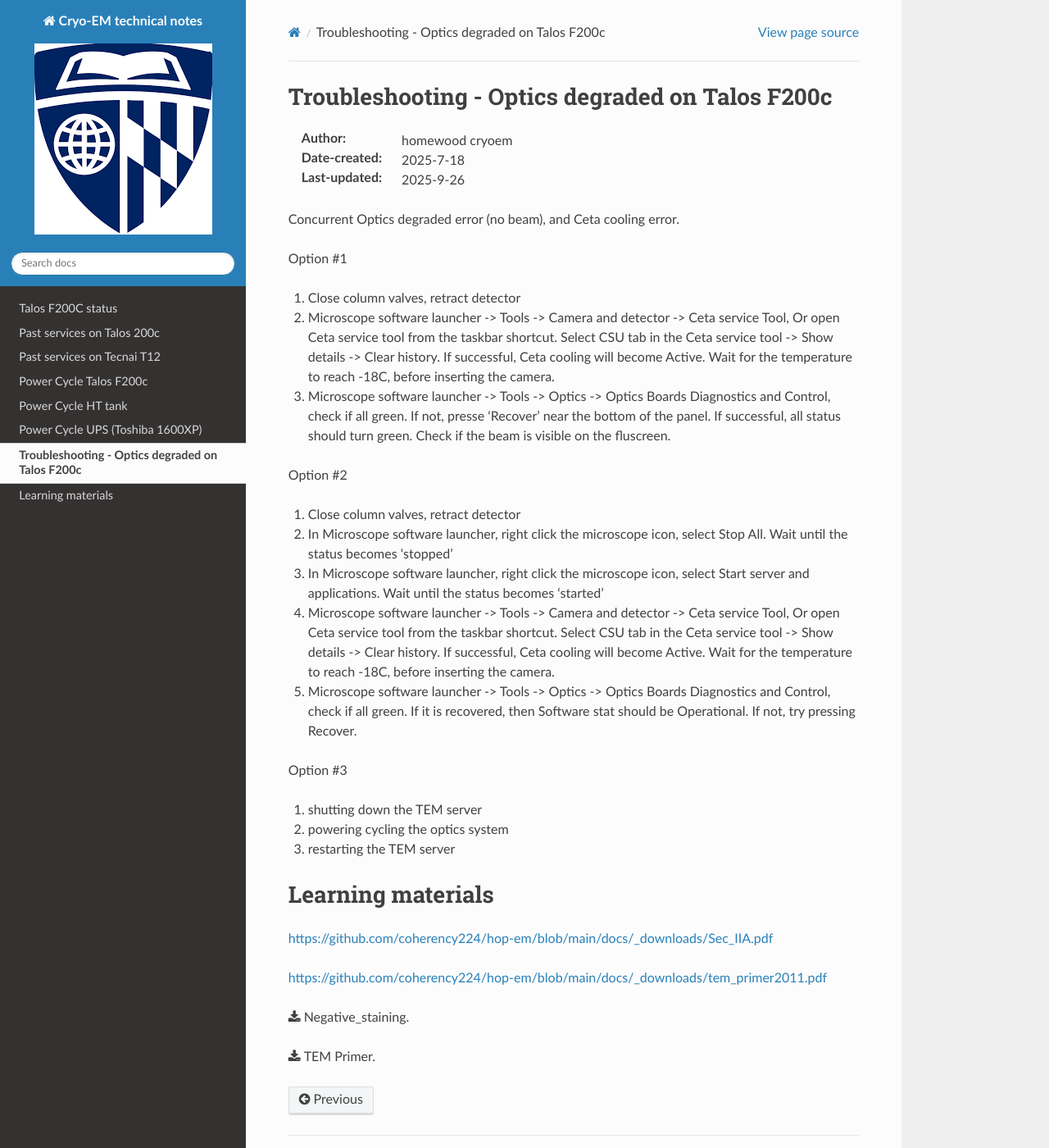
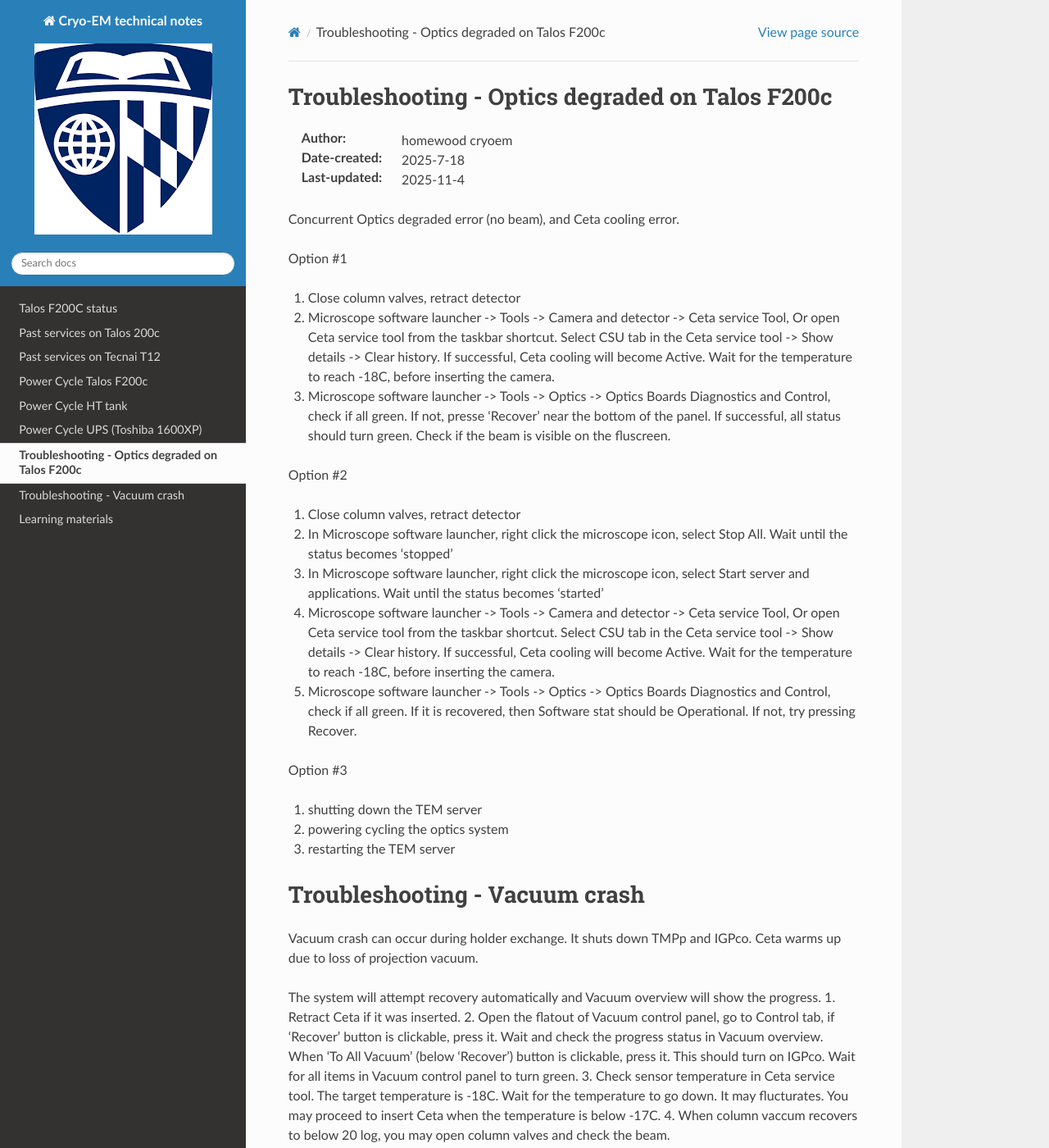
Before and after one commit to coherency224/hop-em, a Sphinx documentation site: the page built from docs/source/Troubleshooting.rst, in a window 1280 px wide and 1400 px high. Shown: the whole window at 82% size. Built offline with Sphinx 7.4.7 and the Read the Docs theme 3.1.0, drawn with Linux system fonts in a browser that asks for light colours; pages that are not in the unit, such as notebooks, are missing from menus.

Commit message:
Update Troubleshooting.rst

```diff
--- a/docs/source/Troubleshooting.rst
+++ b/docs/source/Troubleshooting.rst
@@ -5,7 +5,7 @@
 
 :Author: homewood cryoem
 :Date-created: 2025-7-18
-:Last-updated: 2025-9-26
+:Last-updated: 2025-11-4
 
 Concurrent Optics degraded error (no beam), and Ceta cooling error.
 
@@ -30,6 +30,18 @@
 2. powering cycling the optics system
 3. restarting the TEM server
 
+Troubleshooting - Vacuum crash
+==========================
+
+Vacuum crash can occur during holder exchange. It shuts down TMPp and IGPco. Ceta warms up due to loss of projection vacuum.
+
+The system will attempt recovery automatically and Vacuum overview will show the progress.
+1. Retract Ceta if it was inserted.
+2. Open the flatout of Vacuum control panel, go to Control tab, if 'Recover' button is clickable, press it. Wait and check the progress status in Vacuum overview. When 'To All Vacuum' (below 'Recover') button is clickable, press it. This should turn on IGPco. Wait for all items in Vacuum control panel to turn green.
+3. Check sensor temperature in Ceta service tool. The target temperature is -18C. Wait for the temperature to go down. It may flucturates. You may proceed to insert Ceta when the temperature is below -17C.
+4. When column vaccum recovers to below 20 log, you may open column valves and check the beam.
+
+
 
 Learning materials
 ==========================
```
